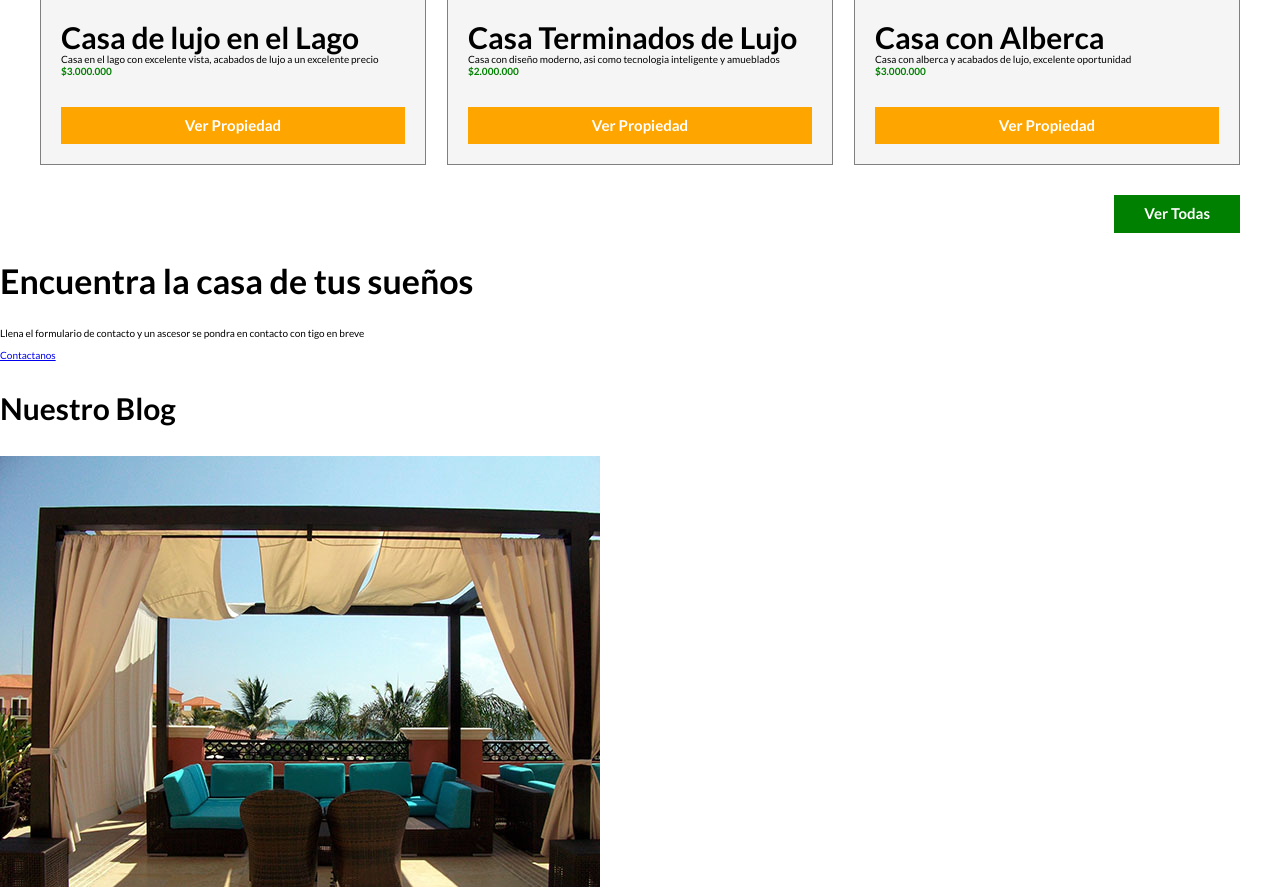
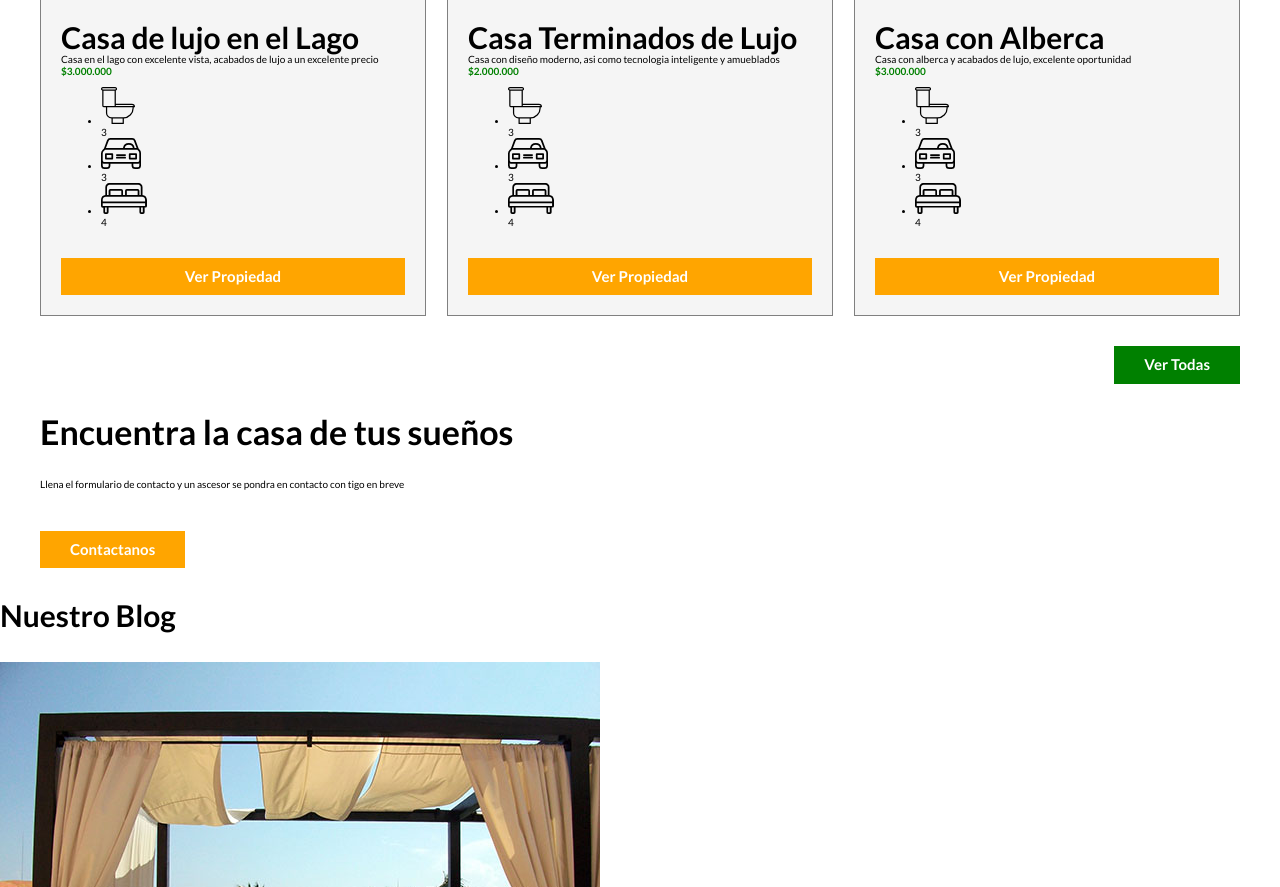
Before and after one commit to kellar1896/CursoWeb, a plain HTML site: page Proyecto-Bienes-Raices/index.html in a window 1280 px wide. Shown: the part 1523-2410 px from the top of the page. Drawn offline with Linux system fonts and the light colour scheme.

Commit message:
se agrega esturctura faltante del main

```diff
--- a/Proyecto-Bienes-Raices/index.html
+++ b/Proyecto-Bienes-Raices/index.html
@@ -61,6 +61,20 @@
                     <h3>Casa de lujo en el Lago</h3>
                     <p>Casa en el lago con excelente vista, acabados de lujo a un excelente precio</p>
                     <p class="precio">$3.000.000</p>
+                    <ul class="iconos-caracteristicas">
+                        <li>
+                            <img src="img/icono_wc.svg" alt="icono_wc">
+                        </li>
+                        <p>3</p>
+                        <li>
+                            <img src="img/icono_estacionamiento.svg" alt="icono_estacionamiento">
+                        </li>
+                        <p>3</p>
+                        <li>
+                            <img src="img/icono_dormitorio.svg" alt="icono icono_dormitorio">
+                        </li>
+                        <p>4</p>
+                    </ul>
                     <a href="#" class="boton boton-amarillo d-block">Ver Propiedad</a>
                 </div>
             </div>
@@ -71,6 +85,20 @@
                     <h3>Casa Terminados de Lujo</h3>
                     <p>Casa con diseño moderno, asi como tecnologia inteligente y amueblados</p>
                     <p class="precio">$2.000.000</p>
+                    <ul class="iconos-caracteristicas">
+                            <li>
+                                <img src="img/icono_wc.svg" alt="icono_wc">
+                            </li>
+                            <p>3</p>
+                            <li>
+                                <img src="img/icono_estacionamiento.svg" alt="icono_estacionamiento">
+                            </li>
+                            <p>3</p>
+                            <li>
+                                <img src="img/icono_dormitorio.svg" alt="icono icono_dormitorio">
+                            </li>
+                            <p>4</p>
+                    </ul>
                     <a href="#" class="boton boton-amarillo d-block">Ver Propiedad</a>
                 </div>
             </div>
@@ -81,6 +109,20 @@
                     <h3>Casa con Alberca</h3>
                     <p>Casa con alberca y acabados de lujo, excelente oportunidad</p>
                     <p class="precio">$3.000.000</p>
+                    <ul class="iconos-caracteristicas">
+                            <li>
+                                <img src="img/icono_wc.svg" alt="icono_wc">
+                            </li>
+                            <p>3</p>
+                            <li>
+                                <img src="img/icono_estacionamiento.svg" alt="icono_estacionamiento">
+                            </li>
+                            <p>3</p>
+                            <li>
+                                <img src="img/icono_dormitorio.svg" alt="icono icono_dormitorio">
+                            </li>
+                            <p>4</p>
+                    </ul>
                     <a href="#" class="boton boton-amarillo d-block">Ver Propiedad</a>
                 </div>
             </div>
@@ -91,10 +133,12 @@
         </div>
     </main>
 
-    <section>
-        <h2>Encuentra la casa de tus sueños</h2>
-        <p>Llena el formulario de contacto y un ascesor se pondra en contacto con tigo en breve</p>
-        <a href="Contacto.html">Contactanos</a>
+    <section class="imagen-contacto">
+        <div class="contenedor contenido-contacto">
+            <h2>Encuentra la casa de tus sueños</h2>
+            <p>Llena el formulario de contacto y un ascesor se pondra en contacto con tigo en breve</p>
+            <a href="Contacto.html" class="boton boton-amarillo">Contactanos</a>
+        </div>
     </section>
 
     <section>
```
